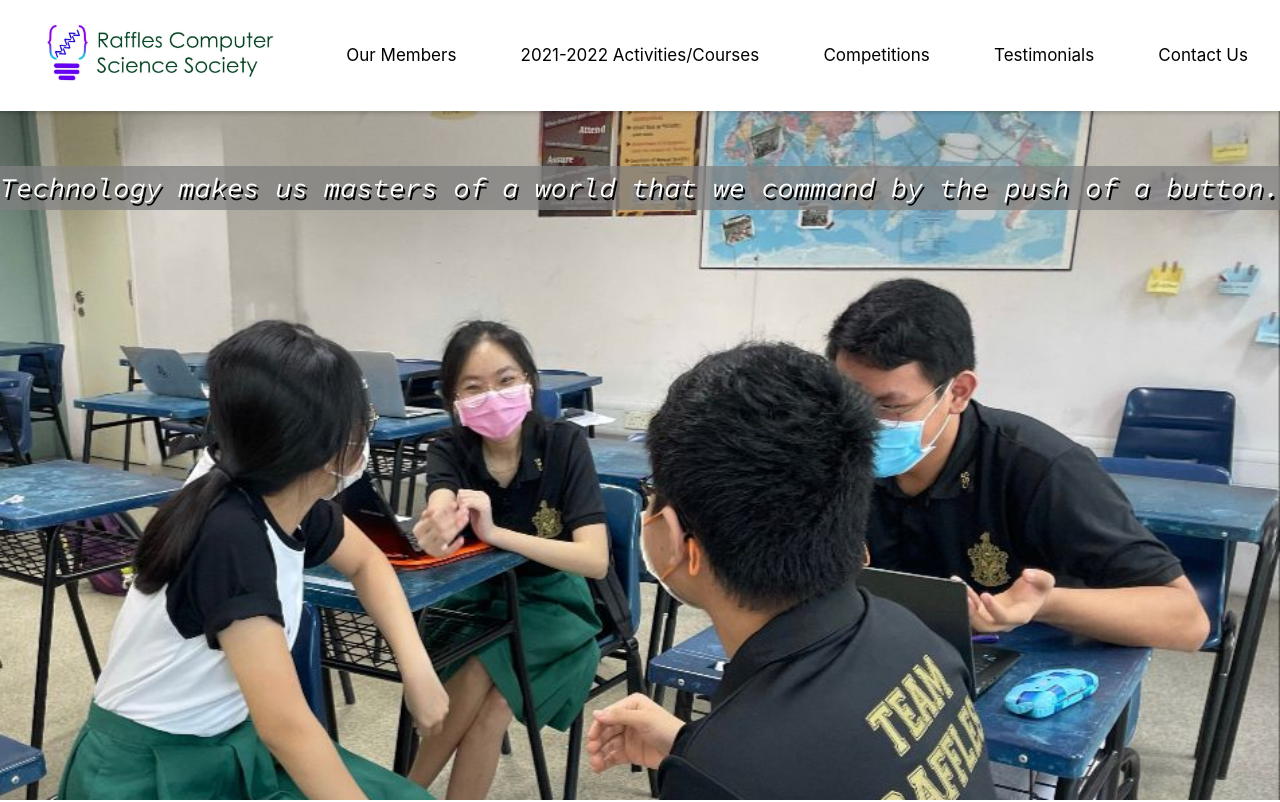
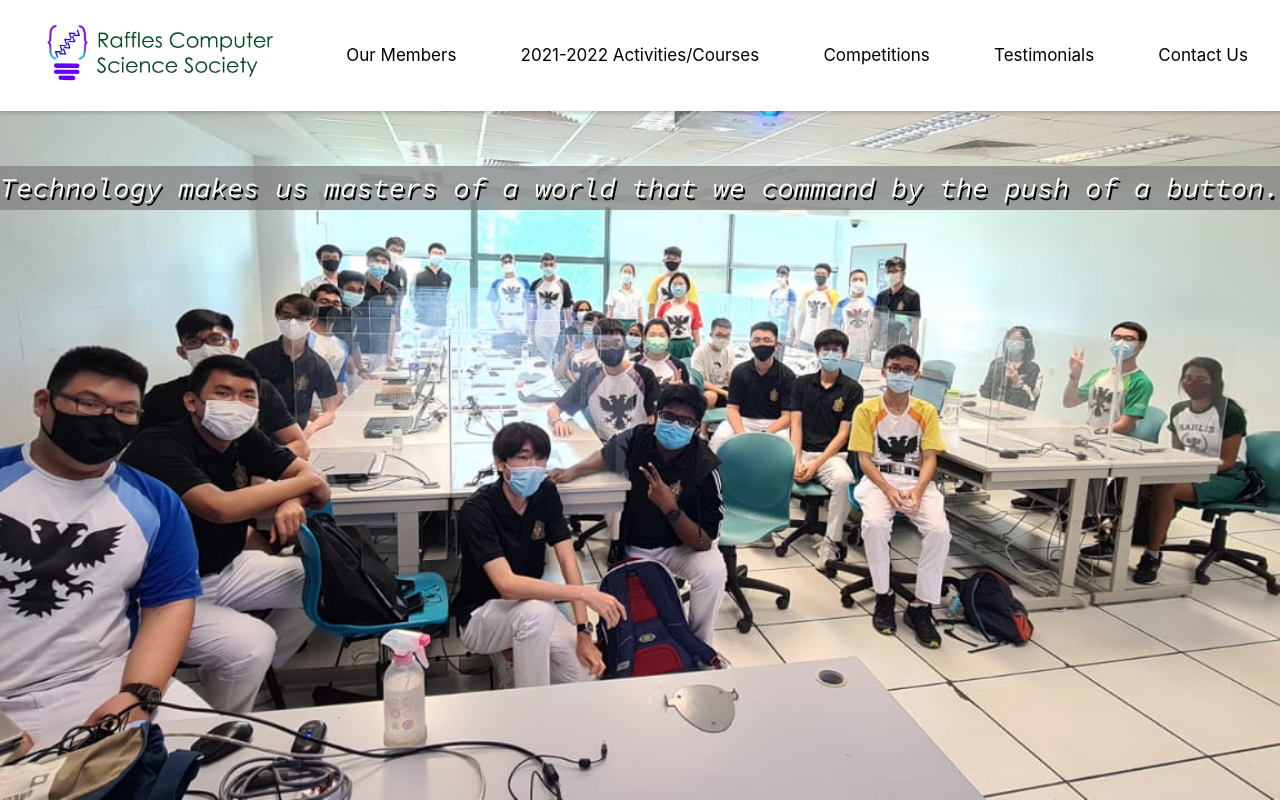
Before and after one commit to yu116/ccaweb, a Next.js app: page / in a window 1280 px wide. Shown: the top 802 px of the page. Built offline with nearby package versions, Linux system fonts and the light colour scheme.

Commit message:
changed background

```diff
--- a/styles/utils.module.css
+++ b/styles/utils.module.css
@@ -215,7 +215,7 @@
 .cover {
   height: 100vh;
   width: 100vw;
-  background-image: linear-gradient(#00000000, #00000000), url(../public/cssbg.png);
+  background-image: linear-gradient(#00000000, #00000000), url(../public/background.jpg);
   background-size: cover;
   background-position: center;
   background-attachment: fixed;
```
